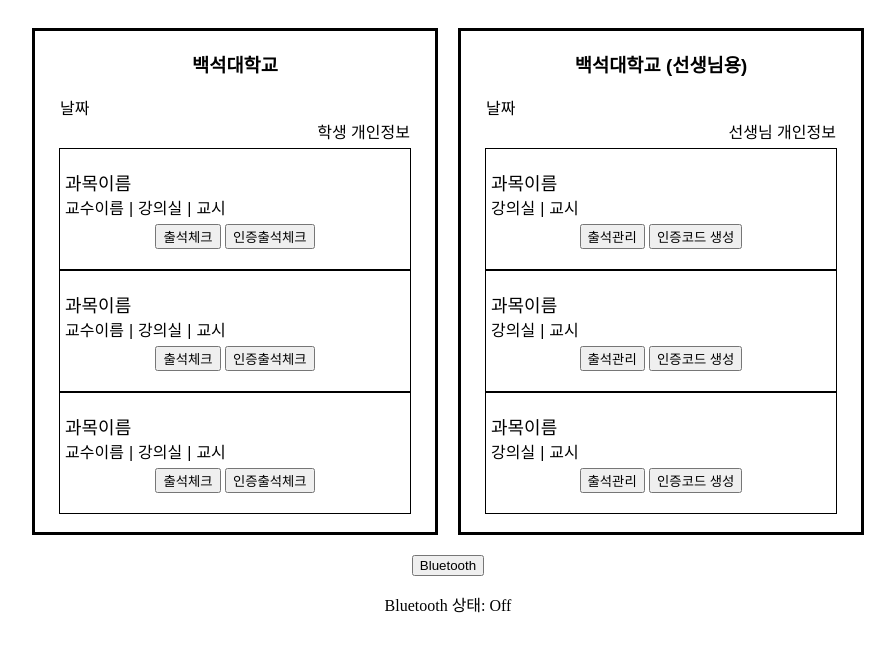
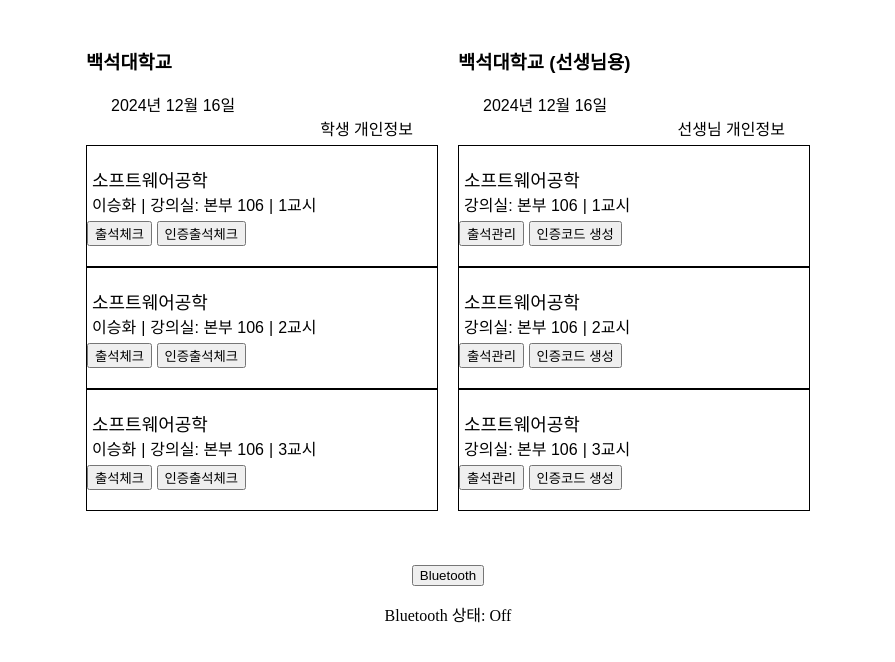
Before and after one commit to Seobyul/SoftwareEngineering, a plain HTML site: page index.html in a window 1280 px wide. Shown: the whole page, without its empty margins (192-1087 px from the left). Drawn offline with Linux system fonts and the light colour scheme.

Commit message:
Update index.html

```diff
--- a/index.html
+++ b/index.html
@@ -8,27 +8,27 @@
 </head>
 <body>
     <div class="align">
-    <div class="chulseok">
+        <div class="chulseok_student">
             <h3>백석대학교</h3>
 
-        <div class="date">날짜</div>
+            <div class="date">2024년 12월 16일</div>
             <div class="student">학생 개인정보</div>
 
             <div class="period" id="p1">
-            <div class="subject">과목이름</div>
-            <div class="inform"><span>교수이름</span>|<span>강의실</span>|<span>교시</span></div>
+                <div class="subject">소프트웨어공학</div>
+                <div class="inform"><span>이승화</span>|<span>강의실: 본부 106</span>|<span>1교시</span></div>
                 <button class="attendanceN" id="p1">출석체크</button>
                 <button class="attendanceH" id="p1">인증출석체크</button>
             </div>
             <div class="period" id="p2">
-            <div class="subject">과목이름</div>
-            <div class="inform"><span>교수이름</span>|<span>강의실</span>|<span>교시</span></div>
+                <div class="subject">소프트웨어공학</div>
+                <div class="inform"><span>이승화</span>|<span>강의실: 본부 106</span>|<span>2교시</span></div>
                 <button class="attendanceN" id="p2">출석체크</button>
                 <button class="attendanceH" id="p2">인증출석체크</button>
             </div>
             <div class="period" id="p3">
-            <div class="subject">과목이름</div>
-            <div class="inform"><span>교수이름</span>|<span>강의실</span>|<span>교시</span></div>
+                <div class="subject">소프트웨어공학</div>
+                <div class="inform"><span>이승화</span>|<span>강의실: 본부 106</span>|<span>3교시</span></div>
                 <button class="attendanceN" id="p3">출석체크</button>
                 <button class="attendanceH" id="p3">인증출석체크</button>
             </div>
@@ -37,26 +37,26 @@
         </div>
 
 
-    <div class="chulseok">
+        <div class="chulseok_teacher">
             <h3>백석대학교 (선생님용)</h3>
-        <div class="date">날짜</div>
+            <div class="date">2024년 12월 16일</div>
             <div class="teacher">선생님 개인정보</div>
 
-        <div class="period">
-            <div class="subject">과목이름</div>
-            <div class="inform"><span>강의실</span>|<span>교시</span></div>
+            <div class="period" id="1">
+                <div class="subject">소프트웨어공학</div>
+                <div class="inform"><span>강의실: 본부 106</span>|<span>1교시</span></div>
                 <button class="attendance" id="p1-manage">출석관리</button>
                 <button class="attendanceCode" id="p1-generate">인증코드 생성</button>
             </div>
-        <div class="period">
-            <div class="subject">과목이름</div>
-            <div class="inform"><span>강의실</span>|<span>교시</span></div>
+            <div class="period" id="2">
+                <div class="subject">소프트웨어공학</div>
+                <div class="inform"><span>강의실: 본부 106</span>|<span>2교시</span></div>
                 <button class="attendance" id="p2-manage">출석관리</button>
                 <button class="attendanceCode" id="p2-generate">인증코드 생성</button>
             </div>
-        <div class="period">
-            <div class="subject">과목이름</div>
-            <div class="inform"><span>강의실</span>|<span>교시</span></div>
+            <div class="period" id="3">
+                <div class="subject">소프트웨어공학</div>
+                <div class="inform"><span>강의실: 본부 106</span>|<span>3교시</span></div>
                 <button class="attendance" id="p3-manage">출석관리</button>
                 <button class="attendanceCode" id="p3-generate">인증코드 생성</button>
             </div>
@@ -64,9 +64,7 @@
         </div>
     </div>
 
-        <div class="Bluetooth">
-            <div><button id="bluetooth">Bluetooth</button></div>
-        </div>
+        <p class="Bluetooth"><button id="bluetooth">Bluetooth</button></p>
         <p class = "Bluetooth" id="bluetoothStatus">Bluetooth 상태: Off</p>
 
         <script>
@@ -83,16 +81,21 @@
 
             const startTimer1 = (event) => {
                 const period = event.target.id;
+                if(bluetoothStatus){
                     if (!periodsStatus[period].attendance) {
                         alert('선생님이 출석관리를 시작하지 않았습니다. 나중에 다시 시도해주세요.');
                         return;
                     }
                     alert('출석체크 버튼 클릭됨');
-                console.log(period);
+                } else {
+                    alert('Bluetooth가 활성화되지 않았습니다.')
+                }
             };
 
             const startTimer2 = (event) => {
                 const period = event.target.id;
+
+                if(bluetoothStatus){
                     if (!periodsStatus[period].attendanceCode) {
                         alert('선생님이 인증코드를 생성하지 않았습니다. 나중에 다시 시도해주세요.');
                         return;
@@ -103,6 +106,9 @@
                         alert("출석 인증 성공!");
                     } else {
                         alert("출석 인증 실패!");
+                    }
+                } else {
+                    alert('Bluetooth가 활성화되지 않았습니다.')
                 }
             };
 
@@ -121,6 +127,7 @@
             };
 
             const generateCode = (event) => {
+                answer.length = 0;
                 const period = event.target.id.split("-")[0];
 
                 const numbers = [];
```
Lines whose indentation alone changed are shown as unchanged.
